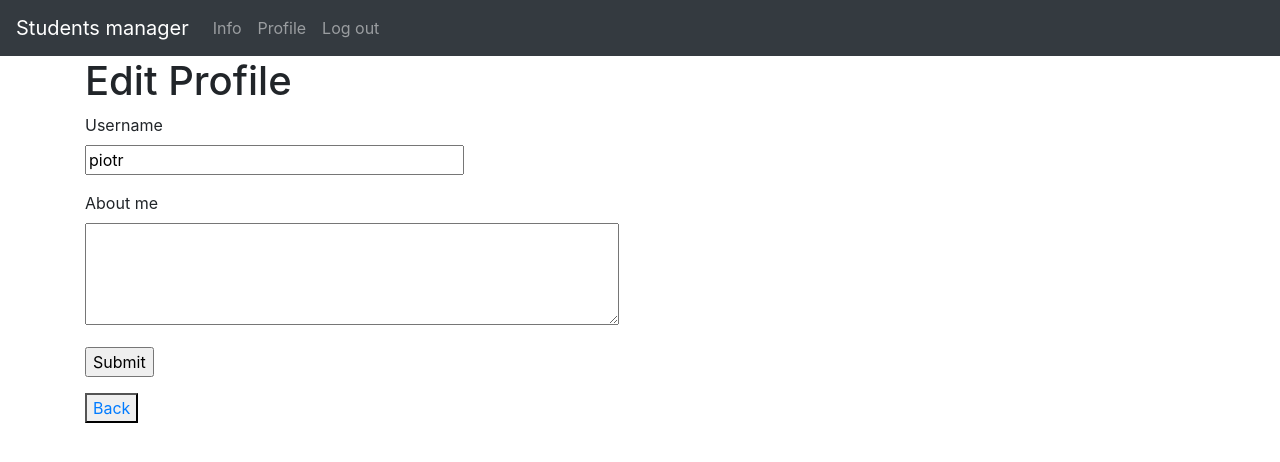
After one commit to pyloveorg/students_manager, a Flask app: page /users/piotr/edit_profile in a window 1280 px wide. The commit adds this page. Shown: the top 462 px of the page. Run offline with Flask 2, Linux system fonts and the light colour scheme; a user stored in the database is signed in; data comes from the database, SQL or seed files in the repository; both versions use the stored data as it was after the commit; parts of the project's set-up code (start-up, migrations or seed data) failed here and were passed over; some libraries are stand-ins or nearby versions.

Commit message:
gotowy profil

```diff
--- a/forms.py
+++ b/forms.py
@@ -13,12 +13,14 @@ class RegistrationForm(FlaskForm):
     password = PasswordField('Password', [validators.InputRequired(), validators.Length(min=5, max=25),
                                           validators.EqualTo('confirm', message='Passwords must match')])
     confirm = PasswordField('Repeat Password')
+    submit = SubmitField('Submit')
 
 
 class LoginForm(FlaskForm):
     username = StringField('Username', [validators.Length(min=5, max=25), validators.InputRequired()])
     password = PasswordField('Password', [validators.InputRequired(), validators.Length(min=5, max=25)])
     remember_me = BooleanField('Remember Me', default=True)
+    submit = SubmitField('Submit')
 
 #todo login przez username lub email
 
@@ -27,6 +29,7 @@ class ChangePasswordForm(FlaskForm):
     password = PasswordField('Password', [validators.InputRequired(), validators.Length(min=6, max=255),
                                           validators.EqualTo('confirm', message='Passwords must match')])
     confirm = PasswordField('Repeat Password')
+    submit = SubmitField('Submit')
 
 
 class ForgotPasswordForm(FlaskForm):
--- a/templates/_base.html
+++ b/templates/_base.html
@@ -20,14 +20,14 @@
         <li class="nav-item{% if page_id == 'info' %} active{% endif %}">
           <a class="nav-link" href="{{ url_for('info') }}">Info</a>
         </li>
-        <li class="nav-item{% if page_id == 'register' %} active{% endif %}">
-          <a class="nav-link" href="{{ url_for('register') }}">Rejestracja</a>
-        </li>
       <ul class="nav navbar-nav">
           {% if current_user.is_authenticated %}
+               <li><a class="nav-link" href="/users/{{current_user.username}}">Profile</a></li>
           <li><a class="nav-link" href="{{ url_for('logout')}}">Log out</a></li>
           {% else %}
           <li><a class="nav-link" href="{{ url_for('login')}}">Log in</a></li>
+              <li><a class="nav-link" href="{{ url_for('register') }}">Registration</a></li>
+        </li>
           {% endif %}
             {% block extra_nav %}{% endblock %}
       </ul>
--- /dev/null
+++ b/templates/user/edit_profile.html
@@ -0,0 +1,18 @@
+{% extends "_base.html" %}
+
+{% block content %}
+    <h1>Edit Profile</h1>
+    <form action="" method="post">
+        {{ form.hidden_tag() }}
+        <p>
+            {{ form.username.label }}<br>
+            {{ form.username(size=32) }}<br>
+        </p>
+        <p>
+            {{ form.about_me.label }}<br>
+            {{ form.about_me(cols=50, rows=4) }}<br>
+        </p>
+        <p>{{ form.submit() }}</p>
+        <p><button><a href="/users/{{ current_user.username }}">Back</a></button></p>
+    </form>
+{% endblock %}
--- a/templates/user/login.html
+++ b/templates/user/login.html
@@ -17,7 +17,7 @@
     {{ render_field(form.password) }}
   </dl>
     {{ form.remember_me(class="btn btn-success btn-block") }}
-    <p><input type=submit value=Login></p>
+    <p>{{ form.submit() }}</p>
 </form>
 
 
--- a/templates/user/profile.html
+++ b/templates/user/profile.html
@@ -9,6 +9,9 @@
             <h2><a class="u-email" href="mailto:<user.email>">{{ user.email }}</a></h2>
             {% if user.about_me %}<p>{{ user.about_me }}</p>{% endif %}
                 {% if user.last_seen %}<p>Last seen on: {{ user.last_seen }}</p>{% endif %}
+        {% if user == current_user %}
+                <p><a href="/users/{{ current_user.username }}/edit_profile">Edit your profile</a></p>
+                {% endif %}
         </tr>
     </table>
     <hr>
--- a/templates/user/register.html
+++ b/templates/user/register.html
@@ -17,8 +17,8 @@
     {{ render_field(form.email) }}
     {{ render_field(form.password) }}
     {{ render_field(form.confirm) }}
+      <p>{{ form.submit() }}</p>
   </dl>
-  <p><input type=submit value=Register>
 </form>
 
     <div class="col-2"></div>
--- a/views.py
+++ b/views.py
@@ -34,14 +34,14 @@ def search():
     pass
 
 
-@app.route('/user', methods=['GET'])
+@app.route('/users', methods=['GET'])
 @login_required
 def users(username):
     user = User.query.filter(User.username == username).first()
     return render_template('user/profile.html', user=user)
 
 
-@app.route('/user/<string:username>', methods=['GET'])
+@app.route('/users/<string:username>', methods=['GET'])
 @login_required
 def user(username):
     user = User.query.filter(User.username == username).first()
@@ -93,6 +93,7 @@ def confirm_email(token):
         return redirect('/unconfirmed')
     return redirect('/login')
 
+#todo resend
 
 @app.route('/unconfirmed')
 @login_required
@@ -113,7 +114,7 @@ def login():
             flash('Logged in successfully.')
             return redirect('/')
         else:
-            return redirect('register')
+            return redirect('login')
     return render_template('user/login.html', form=form)
 
 
@@ -125,12 +126,20 @@ def logout():
     return redirect('/login')
 
 
-@app.route('/edit-profile', methods=['GET'])
+@app.route('/users/<string:username>/edit_profile', methods=['GET','POST'])
 @login_required
-def edit_profile():
+def edit_profile(username):
     form = EditProfileForm()
-    if form.validate_on_submit():
-        pass
+    if form.validate_on_submit(): #validate and request.method == 'POST'
+        current_user.username = form.username.data
+        current_user.about_me = form.about_me.data
+        db.session.commit()
+        flash('Your changes have been saved.')
+        return redirect('users/<string:username>/edit_profile')
+    elif request.method == 'GET':
+        form.username.data = current_user.username
+        form.about_me.data = current_user.about_me
+    return render_template('user/edit_profile.html', form=form)
 
 
 @app.route('/reset', methods=["GET", "POST"])
```
Also changed, not shown: students_manager.db.
